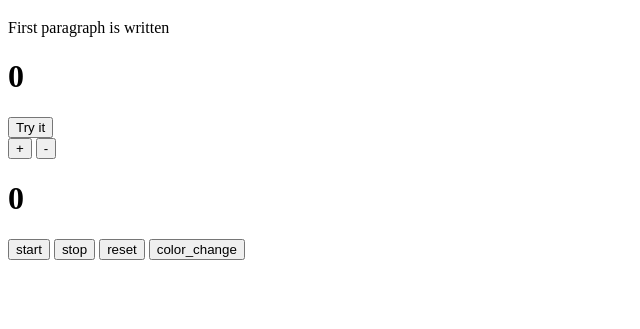
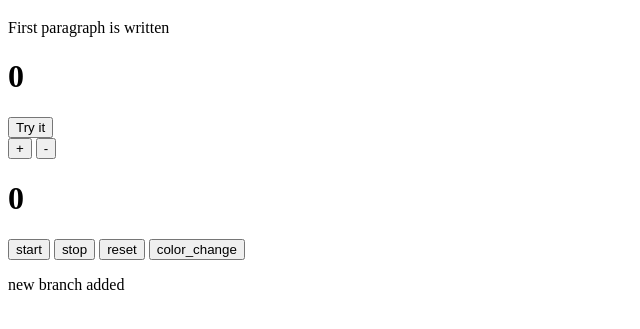
Before and after one commit to Meghasyam1/Javascript, a plain HTML site: page index.html in a window 1280 px wide. Shown: the part 61-390 px from the top of the page, without its empty margins (0-640 px from the left). Drawn offline with Linux system fonts and the light colour scheme.

Commit message:
added to new branch

```diff
--- a/index.html
+++ b/index.html
@@ -22,5 +22,6 @@
     <button type="button" onclick="stop()">stop</button>
     <button type="button" onclick="reset()">reset</button>
     <button type="button" onclick="color_ch()">color_change</button>
+    <P>new branch added</P>
 </body>
 </html>
```
